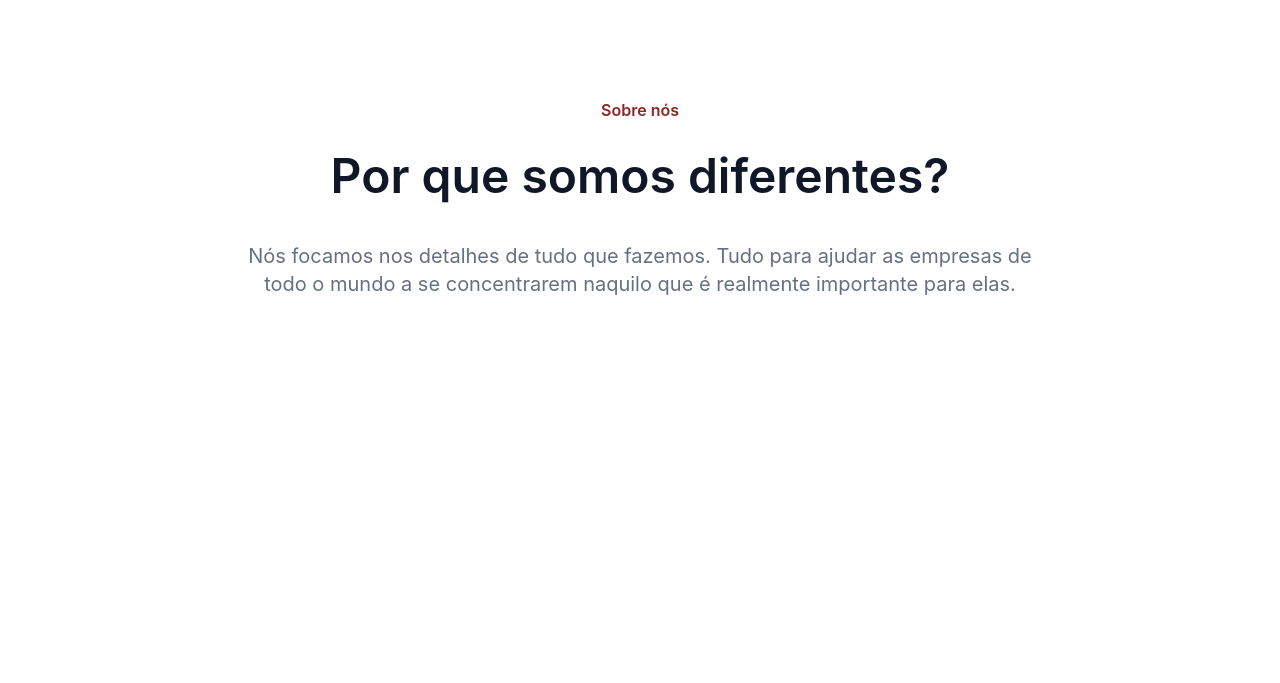
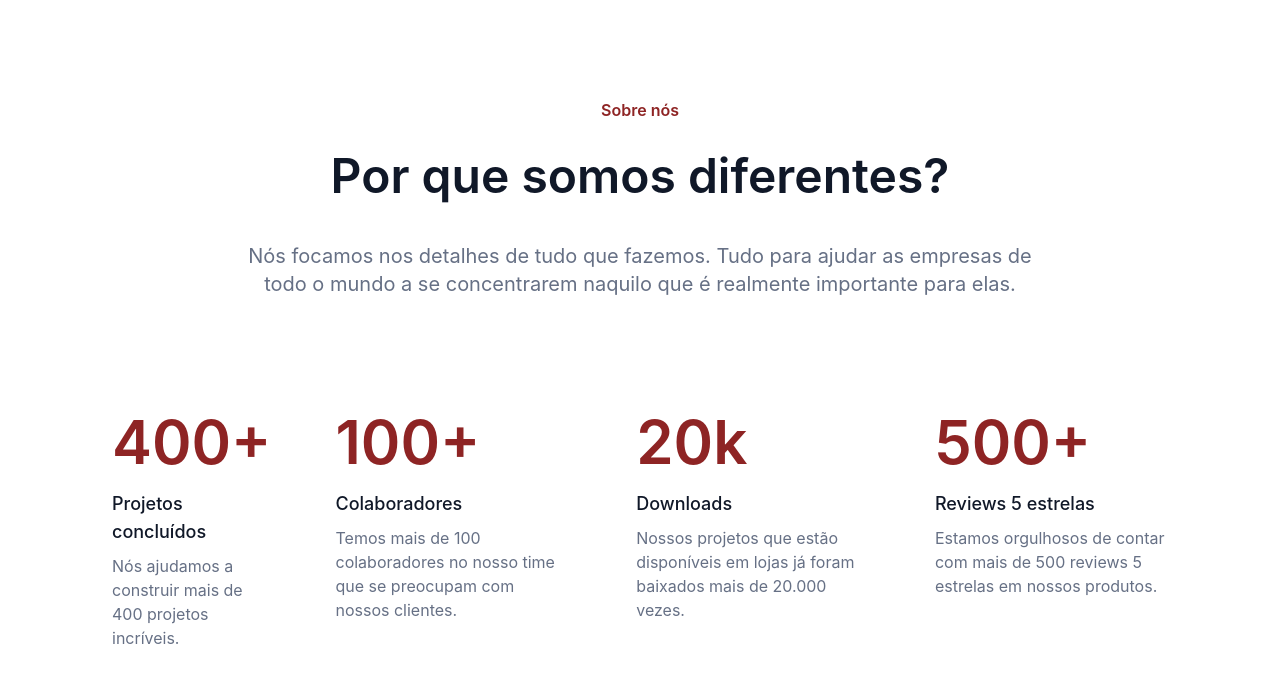
Before and after one commit to luistomasini/7daysofcode-html-css-vagas, a plain HTML site: page index.html in a window 1280 px wide. Shown: the part 73-756 px from the top of the page. Drawn offline with Linux system fonts and the light colour scheme.

Commit message:
dia 3 - section

```diff
--- a/index.html
+++ b/index.html
@@ -27,5 +27,31 @@
         <h1>Por que somos diferentes?</h1>
         <p>Nós focamos nos detalhes de tudo que fazemos. Tudo para ajudar as empresas de<br> todo o mundo a se concentrarem naquilo que é realmente importante para elas.</p>
     </header>
+
+    <section class="metricas-container">
+        <div>
+          <h1>400+</h1>
+          <h2>Projetos concluídos</h2>
+          <p>Nós ajudamos a construir mais de 400 projetos incríveis.</p>
+        </div>
+
+        <div>
+          <h1>100+</h1>
+          <h2>Colaboradores</h2>
+          <p>Temos mais de 100 colaboradores no nosso time que se preocupam com nossos clientes.</p>
+        </div>
+
+        <div>
+          <h1>20k</h1>
+          <h2>Downloads</h2>
+          <p>Nossos projetos que estão disponíveis em lojas já foram baixados mais de 20.000 vezes.</p>
+        </div>
+
+        <div>
+          <h1>500+</h1>
+          <h2>Reviews 5 estrelas</h2>
+          <p>Estamos orgulhosos de contar com mais de 500 reviews 5 estrelas em nossos produtos.</p>
+        </div>
+    </section>
 </body>
 </html>
--- a/style.css
+++ b/style.css
@@ -52,7 +52,6 @@
 
 header {
   width: 100%;
-    height: 100vh;
   text-align: center;
   margin-top: 6em;
 }
@@ -79,3 +78,34 @@
   color: var(--text-color);
   margin-bottom: 6.75rem;
 }
+
+.metricas-container{
+  display: flex;
+  align-items: stretch;
+  gap: 4rem;
+  margin: 0 7rem;
+
+}
+
+.metricas-container h1 {
+  font-size: 3.75rem;
+  font-weight: 600;
+  color: var(--main-color);
+  line-height: 4.5rem;
+  padding-bottom: 0.75rem;
+}
+
+.metricas-container h2 {
+  font-size: 18px;
+  font-weight: 500;
+  line-height: 28px;
+  color: var(--title-color);
+  padding-bottom: 8px;
+}
+
+.metricas-container p {
+  font-weight: 400;
+  line-height: 1.5rem;
+  color: var(--text-color);
+  padding-bottom: 6rem;
+}
```
Also changed, not shown: .github/metricas.jpg (added). Lines whose indentation alone changed are shown as unchanged.
